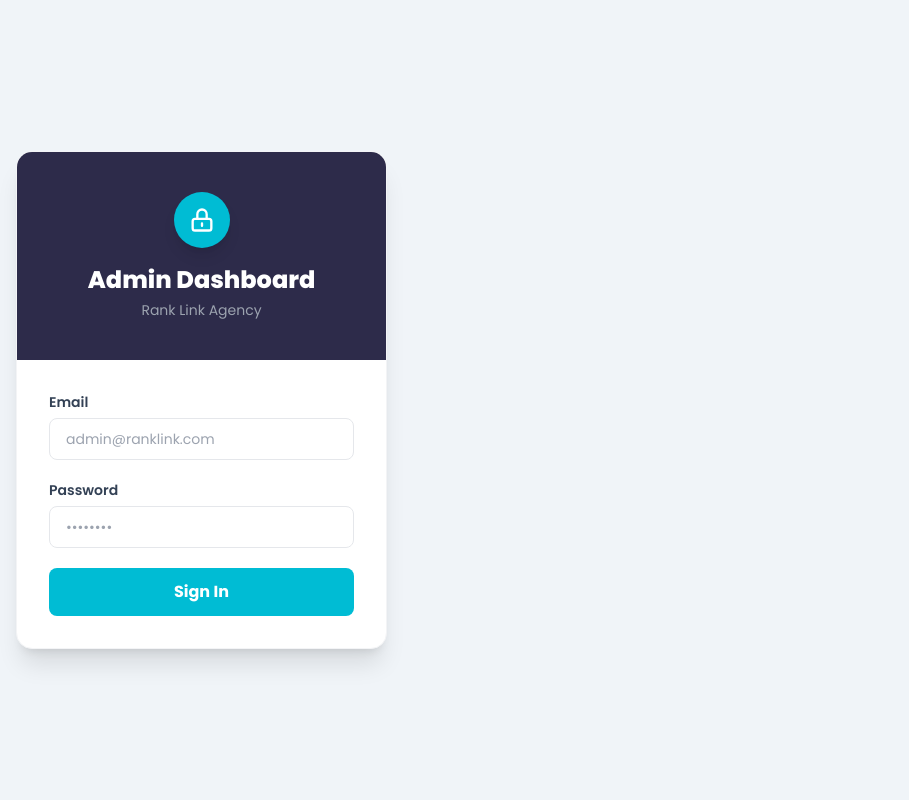
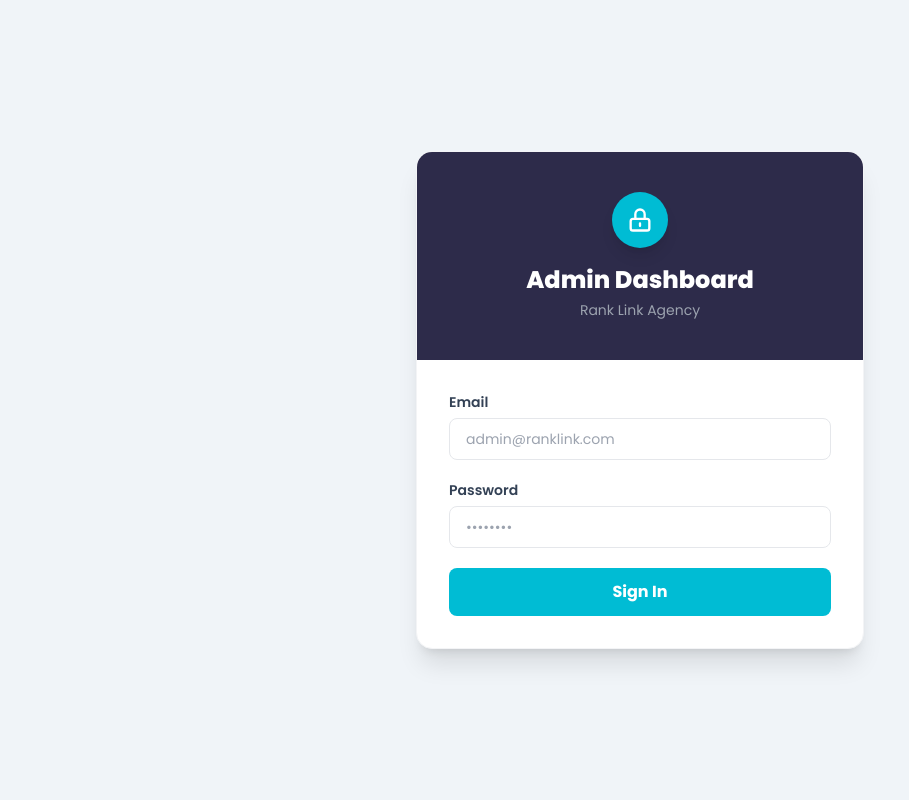
Before and after one commit to ranklink-agency/Official-Site, a Next.js app: page /ranklink-admin-9x7k2p/login in a window 1280 px wide. Shown: the top 800 px of the page, without its empty margins (0-909 px from the left). Built offline with nearby package versions, Linux system fonts and the light colour scheme.

Commit message:
update: page.tsx

```diff
--- a/app/ranklink-admin-9x7k2p/login/page.tsx
+++ b/app/ranklink-admin-9x7k2p/login/page.tsx
@@ -27,7 +27,7 @@
   }
 
   return (
-    <div className="min-h-screen bg-[#F0F4F8] flex items-center justify-center px-4">
+    <div className="flex-1 flex items-center justify-center bg-[#F0F4F8] px-4 overflow-y-auto">
       <div className="w-full max-w-md">
         <div className="bg-white rounded-2xl shadow-xl border border-gray-100 overflow-hidden">
           <div className="bg-[#2D2B4A] px-8 py-10 text-center">
```
